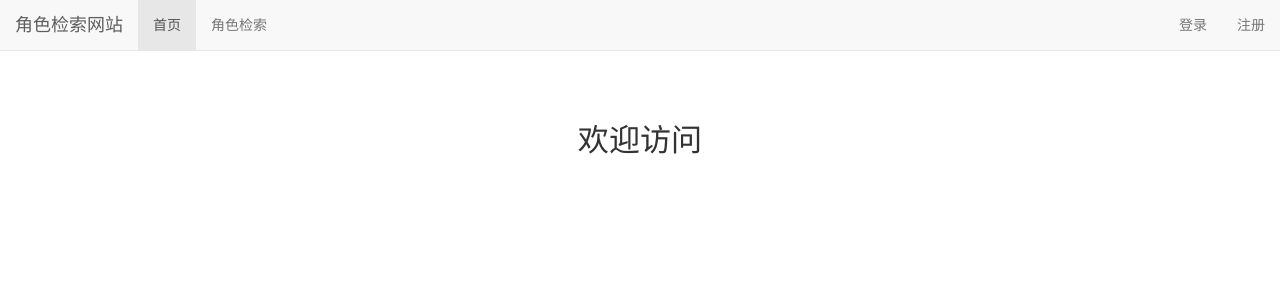
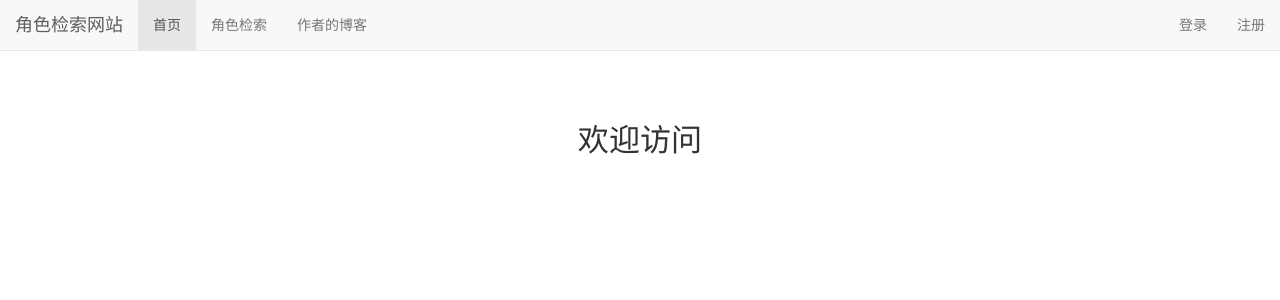
Before and after one commit to BrainPicker-L/cyg, a Django app: template templates/index.html in a window 1280 px wide. Shown: the top 300 px of the page. Run offline with Django 3.2, Linux system fonts and the light colour scheme; the template is opened without the code that fills it, so the values that code supplies are empty; some libraries are stand-ins or nearby versions.

Commit message:
增加导航条字段

```diff
--- a/templates/base.html
+++ b/templates/base.html
@@ -31,6 +31,9 @@
                 <li class="{% block nav_role_active %}{% endblock %}">
                     <a href="{% url 'role' %}">角色检索</a>
                 </li>
+                <li>
+                    <a href="http://39.105.61.245:8080/">作者的博客</a>
+                </li>
             </ul>
 
             <ul class="nav navbar-nav navbar-right">
```
